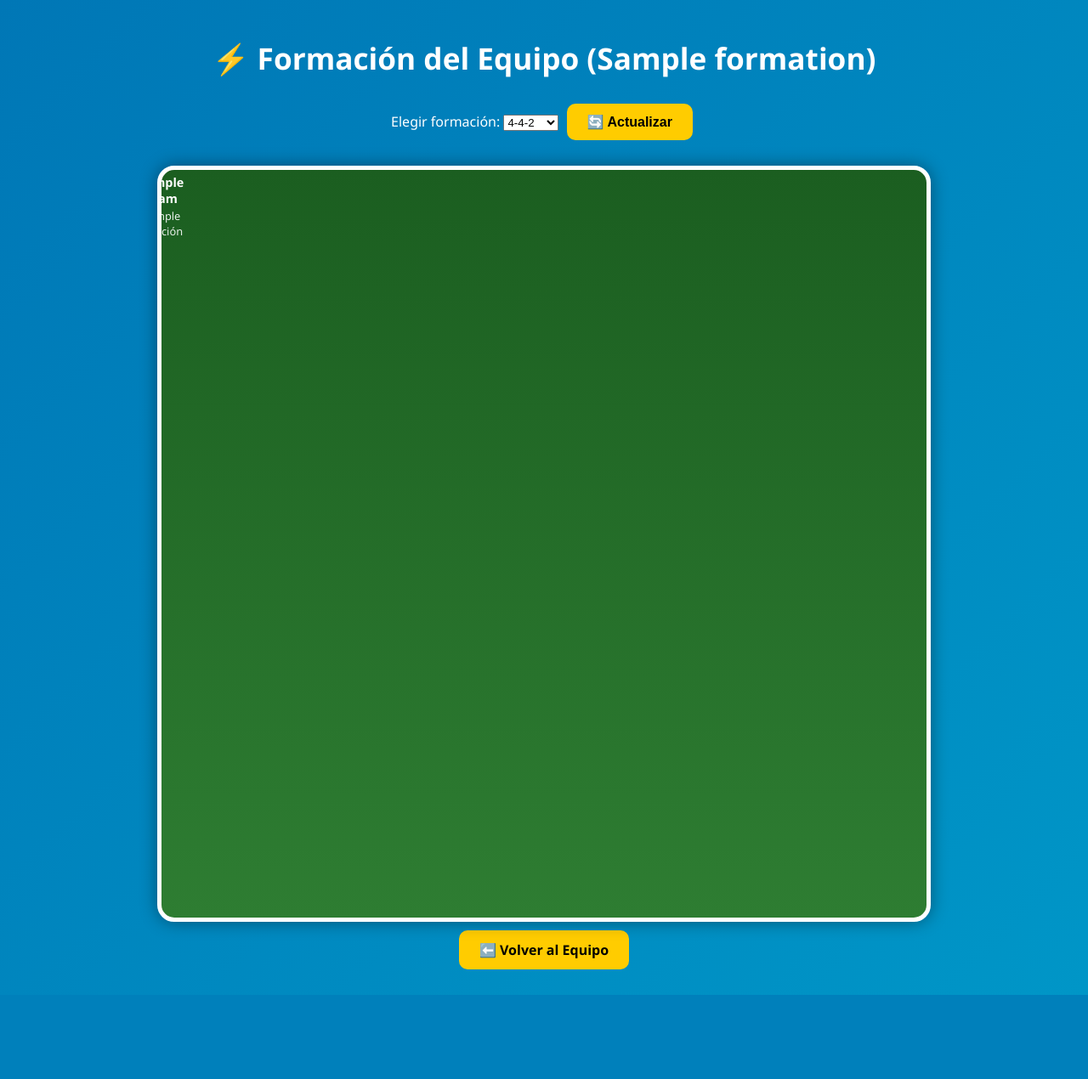
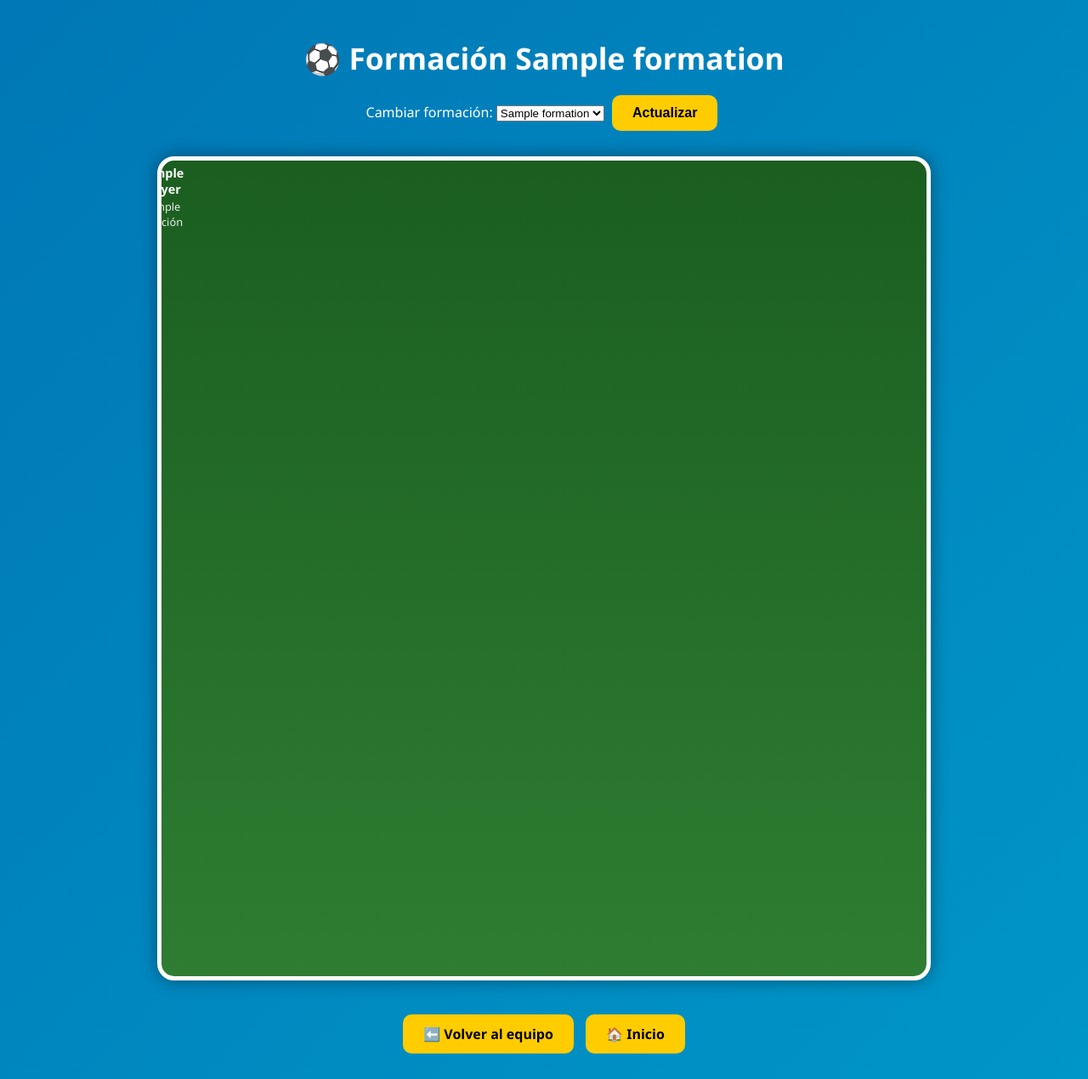
Before and after one commit to Aleix2004/inazuma_team_builder, a Flask app: template templates/formation.html in a window 1280 px wide. Shown: the whole page at 85% size. Before the commit the page ends 1171 px from the top, so only its background shows below. Run offline with Flask 3, Linux system fonts and the light colour scheme; the template is opened without the code that fills it: most values are stand-ins (such as "Sample title", 1, 10 or a date in 2020); grey boxes marked "Sample" are stand-in pictures.

Commit message:
platillas_funcionales_final

```diff
--- a/static/field.css
+++ b/static/field.css
@@ -10,15 +10,14 @@
 
 h1 {
   font-size: 2.2em;
-  margin-bottom: 20px;
+  margin-bottom: 10px;
 }
 
-/* ---------- Campo de juego ---------- */
 .field {
   position: relative;
   width: 80vw;
   max-width: 900px;
-  height: 110vh;
+  height: 120vh;
   margin: 0 auto;
   background: linear-gradient(180deg, #1b5e20 0%, #2e7d32 100%);
   border: 5px solid #fff;
--- a/templates/formation.html
+++ b/templates/formation.html
@@ -2,36 +2,38 @@
 <html lang="es">
 <head>
   <meta charset="UTF-8">
-  <title>⚽ Formación del Equipo</title>
+  <title>Formación ⚽</title>
   <link rel="stylesheet" href="{{ url_for('static', filename='field.css') }}">
 </head>
 <body>
-  <h1>⚡ Formación del Equipo ({{ formation.replace('_', '-') }})</h1>
+  <h1>⚽ Formación {{ formation }}</h1>
 
-  <!-- Selector de formación -->
-  <form method="post" action="{{ url_for('formation_view') }}" style="margin-bottom: 20px;">
-    <label for="formation">Elegir formación:</label>
+  <!-- Selector de formaciones -->
+  <form action="{{ url_for('formation_view') }}" method="POST" style="margin-bottom: 20px;">
+    <label for="formation">Cambiar formación:</label>
     <select name="formation" id="formation">
-      <option value="4_4_2" {% if formation == '4_4_2' %}selected{% endif %}>4-4-2</option>
-      <option value="4_3_3" {% if formation == '4_3_3' %}selected{% endif %}>4-3-3</option>
-      <option value="3_5_2" {% if formation == '3_5_2' %}selected{% endif %}>3-5-2</option>
-      <option value="5_3_2" {% if formation == '5_3_2' %}selected{% endif %}>5-3-2</option>
-      <option value="4_2_3_1" {% if formation == '4_2_3_1' %}selected{% endif %}>4-2-3-1</option>
+      {% for f in formations %}
+        <option value="{{ f }}" {% if f == formation %}selected{% endif %}>{{ f }}</option>
+      {% endfor %}
     </select>
-    <button type="submit" class="btn">🔄 Actualizar</button>
+    <button class="btn" type="submit">Actualizar</button>
   </form>
 
-  <!-- Campo de juego -->
-  <div class="field formation-{{ formation }}">
-    {% for j in team %}
-    <div class="player-card">
-      <img src="{{ j.foto }}" alt="{{ j.nombre }}">
-      <span>{{ j.nombre }}</span>
-      <p>{{ j.posición }}</p>
-    </div>
+  <!-- Campo de fútbol -->
+  <div class="field formation-{{ formation|replace('-', '_') }}">
+    {% for player in team %}
+      <div class="player-card">
+        <img src="{{ player.foto }}" alt="{{ player.nombre }}">
+        <span>{{ player.nombre }}</span>
+        <p>{{ player.posición }}</p>
+      </div>
     {% endfor %}
   </div>
 
-  <a href="{{ url_for('team_view') }}" class="btn">⬅️ Volver al Equipo</a>
+  <!-- Botones -->
+  <div style="text-align:center; margin-top: 30px;">
+    <a class="btn" href="{{ url_for('team_view') }}">⬅️ Volver al equipo</a>
+    <a class="btn" href="{{ url_for('index') }}">🏠 Inicio</a>
+  </div>
 </body>
 </html>
--- a/templates/team.html
+++ b/templates/team.html
@@ -11,7 +11,7 @@
   {% if team %}
   <!-- Sección de formación organizada por posiciones -->
   <div id="formation-container">
-    {% set positions = ['Portero', 'Defensa', 'Medio', 'Delantero'] %}
+    {% set positions = ['Portero', 'Defensa', 'Centrocampista', 'Delantero'] %}
     {% for pos in positions %}
       {% set players_by_pos = team | selectattr("posición", "equalto", pos) | list %}
       {% if players_by_pos %}
```
Also changed, not shown: other parts of static/field.css (+12 -29 lines).
